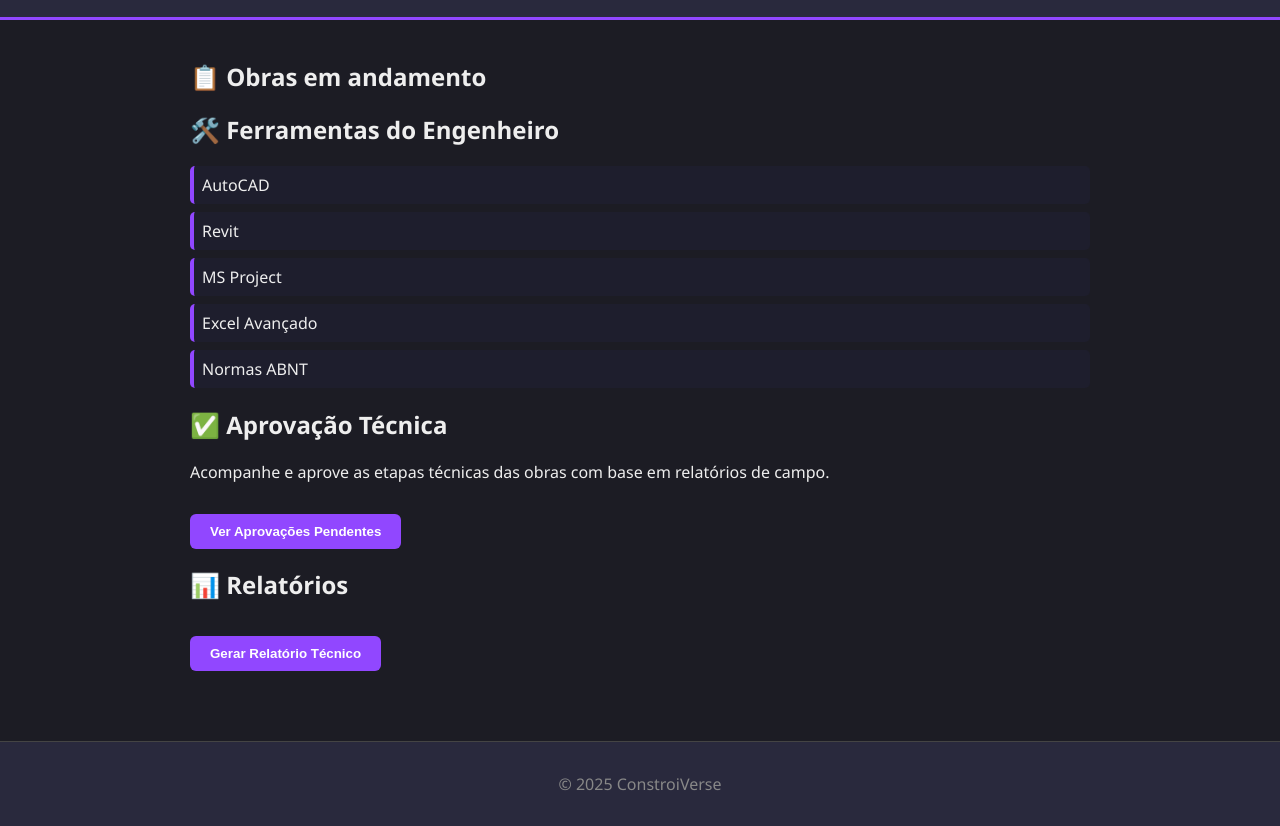
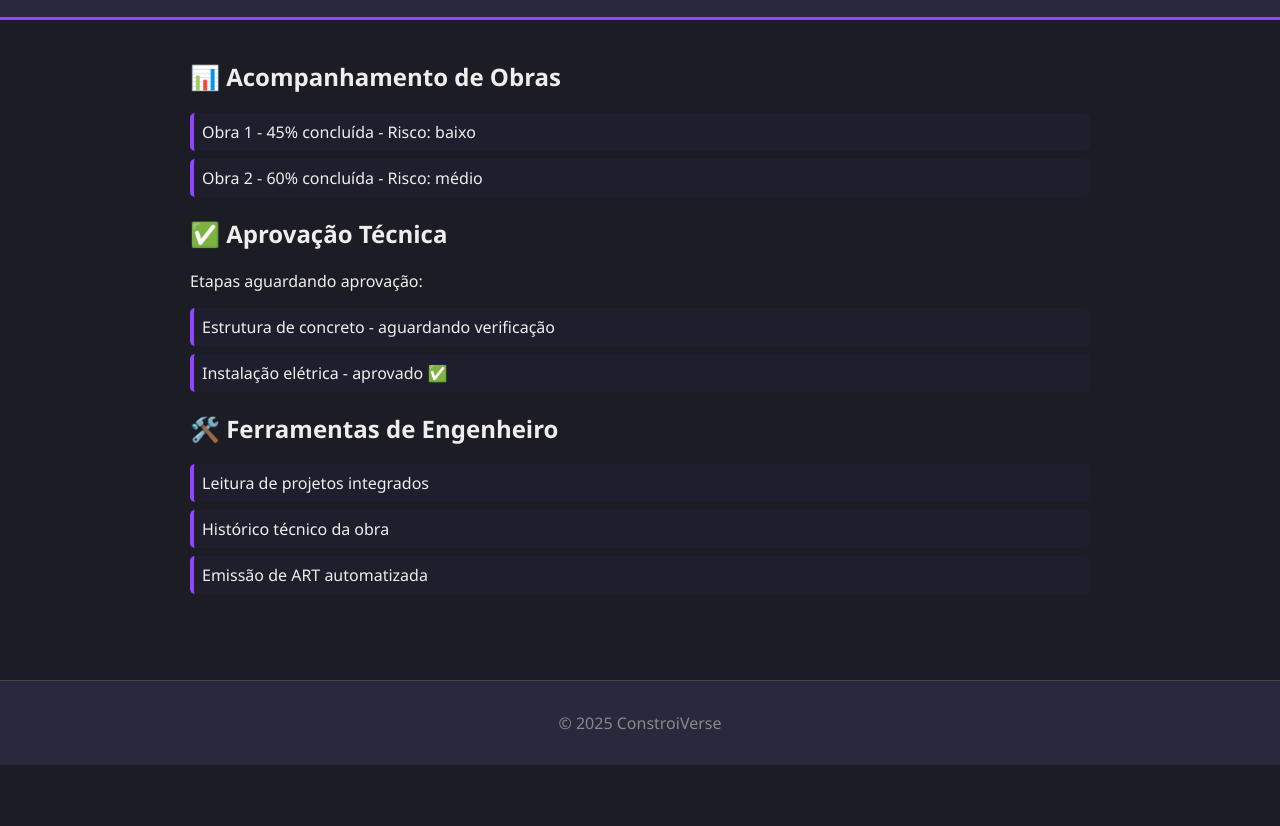
Before and after one commit to Claratrade33/ConstroiVerse, a plain HTML site: page frontend/painel/painel_engenheiro.html in a window 1280 px wide. Shown: the part 78-904 px from the top of the page. After the commit the page ends 843 px from the top, so only its background shows below. Drawn offline with Linux system fonts and the light colour scheme.

Commit message:
Atualizar o painel_engenheiro.html

```diff
--- a/frontend/painel/painel_engenheiro.html
+++ b/frontend/painel/painel_engenheiro.html
@@ -1,14 +1,13 @@
 <!DOCTYPE html>
 <html lang="pt-br">
 <head>
-  <meta charset="UTF-8" />
-  <meta name="viewport" content="width=device-width, initial-scale=1.0"/>
+  <meta charset="UTF-8">
   <title>Painel do Engenheiro | ConstroiVerse</title>
   <link rel="stylesheet" href="/static/style.css" />
 </head>
 <body>
   <header>
-    <h1>🔧 Painel do Engenheiro</h1>
+    <h1>📐 Painel do Engenheiro</h1>
     <nav>
       <a href="/logout">Sair</a>
     </nav>
@@ -16,46 +15,34 @@
 
   <main>
     <section>
-      <h2>📋 Obras em andamento</h2>
-      <div id="lista-obras">
-        <!-- Lista dinâmica -->
-      </div>
-    </section>
-
-    <section>
-      <h2>🛠️ Ferramentas do Engenheiro</h2>
+      <h2>📊 Acompanhamento de Obras</h2>
       <ul>
-        <li>AutoCAD</li>
-        <li>Revit</li>
-        <li>MS Project</li>
-        <li>Excel Avançado</li>
-        <li>Normas ABNT</li>
+        <li>Obra 1 - 45% concluída - Risco: baixo</li>
+        <li>Obra 2 - 60% concluída - Risco: médio</li>
       </ul>
     </section>
 
     <section>
       <h2>✅ Aprovação Técnica</h2>
-      <p>Acompanhe e aprove as etapas técnicas das obras com base em relatórios de campo.</p>
-      <button onclick="abrirAprovacoes()">Ver Aprovações Pendentes</button>
+      <p>Etapas aguardando aprovação:</p>
+      <ul>
+        <li>Estrutura de concreto - aguardando verificação</li>
+        <li>Instalação elétrica - aprovado ✅</li>
+      </ul>
     </section>
 
     <section>
-      <h2>📊 Relatórios</h2>
-      <button onclick="gerarRelatorio()">Gerar Relatório Técnico</button>
+      <h2>🛠️ Ferramentas de Engenheiro</h2>
+      <ul>
+        <li>Leitura de projetos integrados</li>
+        <li>Histórico técnico da obra</li>
+        <li>Emissão de ART automatizada</li>
+      </ul>
     </section>
   </main>
 
   <footer>
     <p>© 2025 ConstroiVerse</p>
   </footer>
-
-  <script>
-    function abrirAprovacoes() {
-      alert("Abrindo lista de aprovações...");
-    }
-    function gerarRelatorio() {
-      alert("Relatório técnico gerado com sucesso!");
-    }
-  </script>
 </body>
 </html>
```
